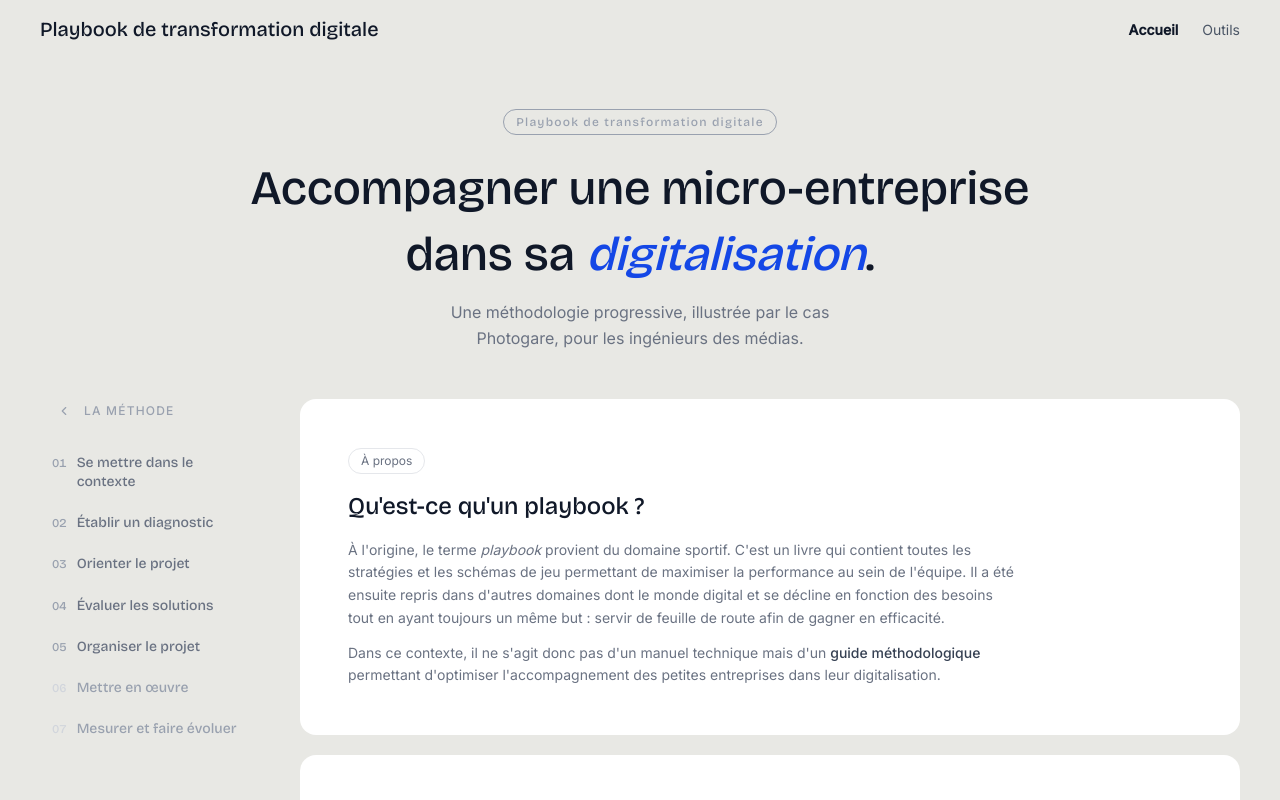
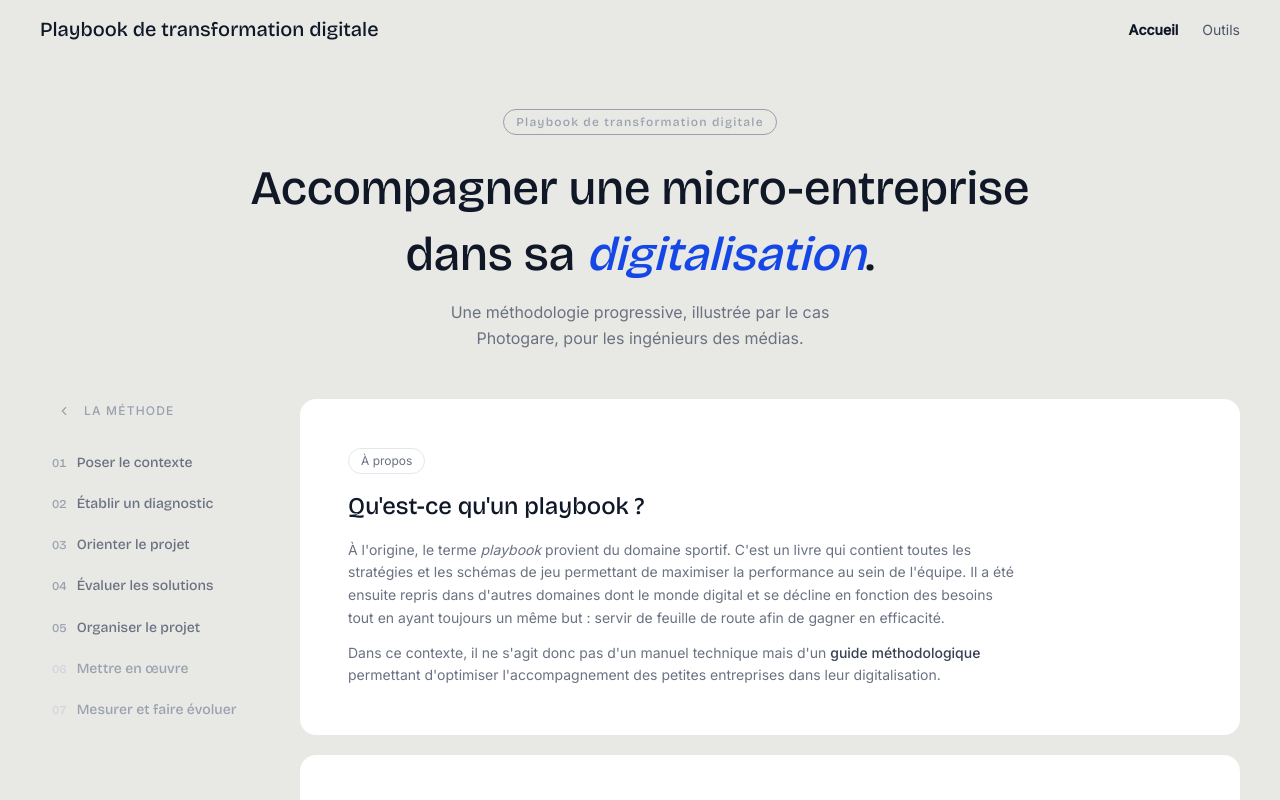
Before and after one commit to Dorytos13/Playbook, a Vue app in the folder frontend/: page / in a window 1280 px wide. Shown: the top 800 px of the page. Built offline with nearby package versions, Linux system fonts and the light colour scheme.

Commit message:
rechange contexte title to be in one line

```diff
--- a/frontend/src/components/MethodeNav.vue
+++ b/frontend/src/components/MethodeNav.vue
@@ -100,7 +100,7 @@ const { replie, basculer } = useMenu()
 
 // Ajouter `route: '/...'` à une étape la rend cliquable et gère son état actif.
 const etapes = [
-  { slug: 'contexte',    numero: '01', titre: "Se mettre dans le contexte", route: '/contexte' },
+  { slug: 'contexte',    numero: '01', titre: "Poser le contexte", route: '/contexte' },
   { slug: 'diagnostic',  numero: '02', titre: 'Établir un diagnostic', route: '/diagnostic' },
   { slug: 'orienter',    numero: '03', titre: 'Orienter le projet', route: '/orienter' },
   { slug: 'evaluer',     numero: '04', titre: 'Évaluer les solutions', route: '/evaluer' },
```
